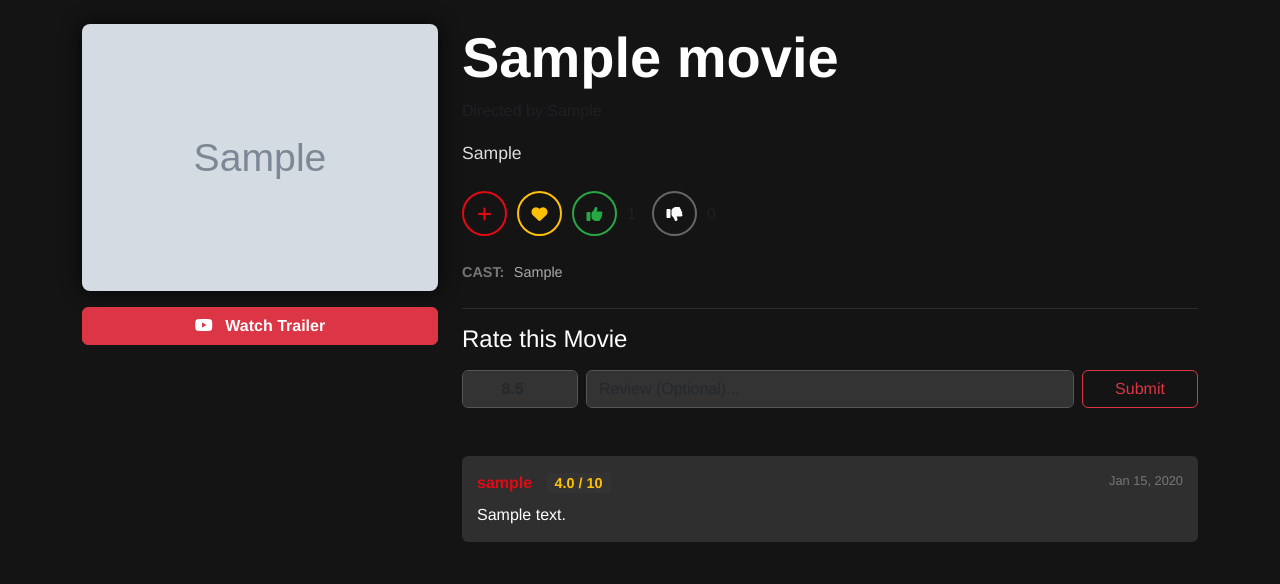
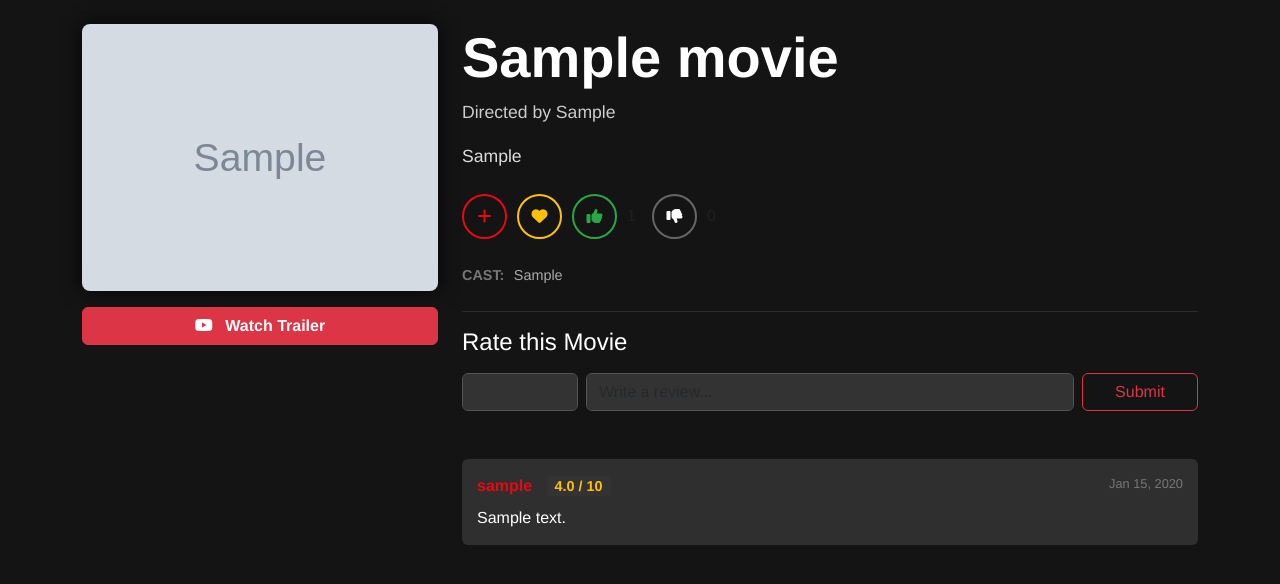
Before and after one commit to arjunrejilk-svg/movie-recommender, a Django app: page /movie/1/ in a window 1280 px wide. Shown: the part 62-646 px from the top of the page. Run offline with Django 5.2, Linux system fonts and the light colour scheme; a user stored in the database is signed in; tables that the repository leaves empty hold one stand-in row (values such as "Sample post"); grey boxes marked "Sample" are stand-in pictures.

Commit message:
Improved director visibility and review form

```diff
--- a/core/templates/movie_detail.html
+++ b/core/templates/movie_detail.html
@@ -59,7 +59,8 @@
 
             <div class="col-md-8">
                 <h1 class="display-4 fw-bold mb-2">{{ movie.title }}</h1>
-                <p class="text-muted mb-3">Directed by {{ director }}</p>
+
+                <p class="mb-3" style="color: #cccccc; font-size: 1.1rem;">Directed by {{ director }}</p>
 
                 <p class="lead" style="font-size: 1.1rem; line-height: 1.6; color: #ddd;">
                     {{ movie.overview|default:"No description available." }}
@@ -92,10 +93,10 @@
                     {% csrf_token %}
                     <div class="row g-2">
                         <div class="col-md-2">
-                            <input type="number" name="rating" step="0.1" min="0" max="10" class="form-control text-center fw-bold" placeholder="8.5" required>
+                            <input type="number" name="rating" step="0.1" min="0" max="10" class="form-control text-center fw-bold" required>
                         </div>
                         <div class="col-md-8">
-                            <input type="text" name="review_text" class="form-control" placeholder="Review (Optional)..." autocomplete="off">
+                            <input type="text" name="review_text" class="form-control" placeholder="Write a review..." autocomplete="off">
                         </div>
                         <div class="col-md-2">
                             <button type="submit" class="btn btn-outline-danger w-100">Submit</button>
```
Also changed, not shown: 1 other file.
